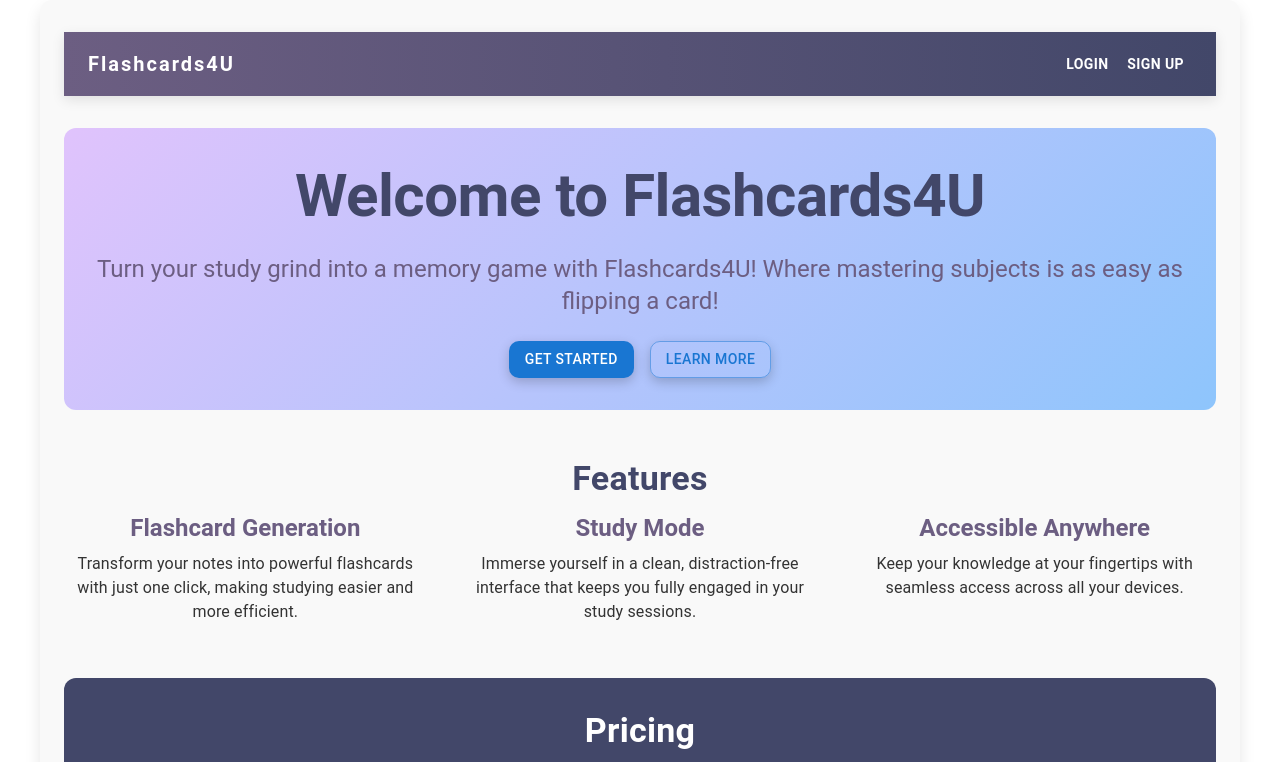
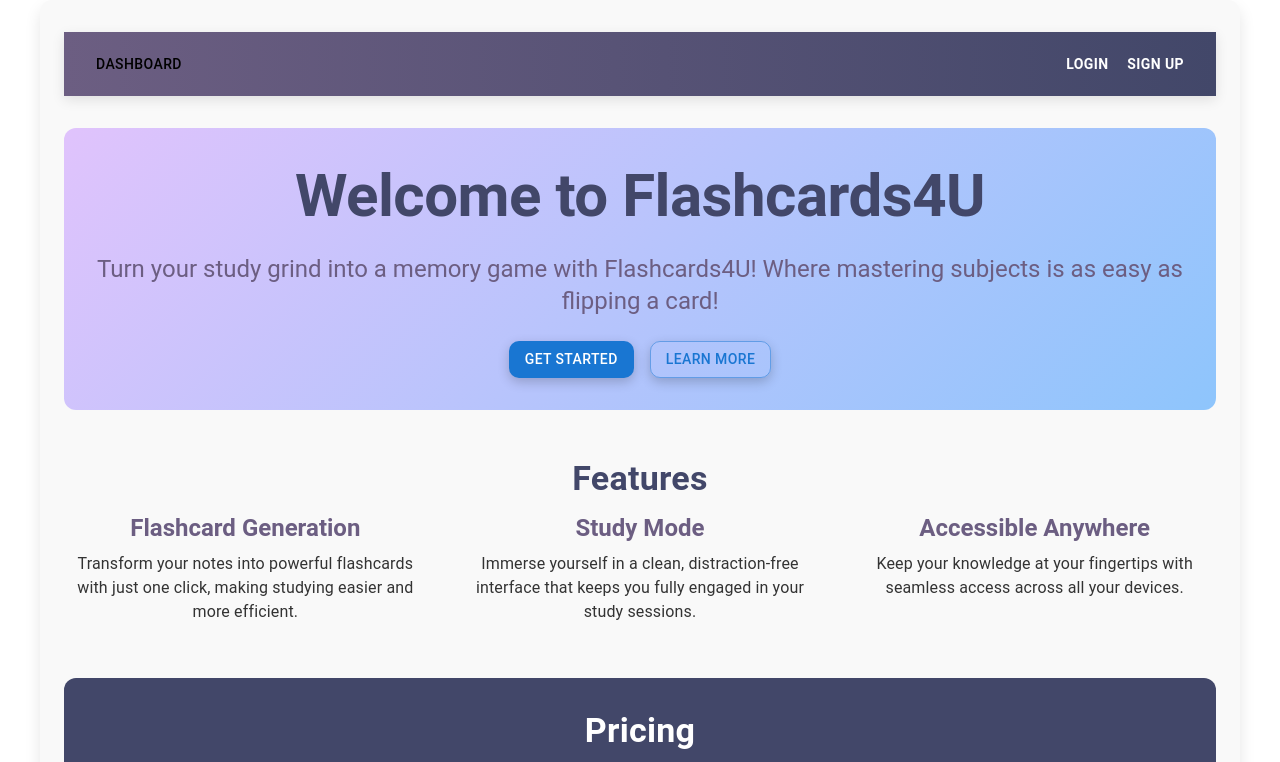
Before and after one commit to aljaarir/Flashcard_SaaS, a Next.js app: page / in a window 1280 px wide. Shown: the top 762 px of the page. Built offline with nearby package versions, Linux system fonts and the light colour scheme; no server answers.

Commit message:
Added Navigation Bar

```diff
--- a/app/page.js
+++ b/app/page.js
@@ -1,6 +1,7 @@
 'use client'
 
-import { AppBar, Button, Container, Toolbar, Typography, Box, Grid } from "@mui/material";
+import * as React from 'react';
+import { AppBar, Button, Container, Toolbar, Typography, Box, Grid, Menu, MenuItem, Link} from "@mui/material";
 import getStripe from "@/utils/get-stripe";
 import Head from "next/head";
 import { SignedIn, SignedOut, UserButton } from "@clerk/nextjs";
@@ -23,6 +24,17 @@ export default function Home() {
     }
   };
 
+  const [anchorEl, setAnchorEl] = React.useState(null);
+  const open = Boolean(anchorEl);
+
+  const handleClick = (event) => {
+    setAnchorEl(event.currentTarget);
+  };
+
+  const handleClose = () => {
+    setAnchorEl(null);
+  };
+
   return (
     <Container maxWidth="lg" sx={{ backgroundColor: '#f9f9f9', borderRadius: '12px', p: 4, boxShadow: '0 8px 16px rgba(0, 0, 0, 0.1)' }}>
       <Head>
@@ -33,9 +45,30 @@ export default function Home() {
 
       <AppBar position="static" sx={{ background: 'linear-gradient(90deg, #6C5E82 0%, #424769 100%)', boxShadow: '0 4px 12px rgba(0, 0, 0, 0.1)' }}>
         <Toolbar>
-          <Typography variant="h6" component="div" sx={{ flexGrow: 1, fontWeight: 'bold', letterSpacing: '0.1em' }}>
-            Flashcards4U
+        <Typography variant="h6" component="div" sx={{ flexGrow: 1, fontWeight: 'bold', letterSpacing: '0.1em' }}>
+          <Button
+            id="basic-button"
+            aria-controls={open ? 'basic-menu' : undefined}
+            aria-haspopup="true"
+            aria-expanded={open ? 'true' : undefined}
+            onClick={handleClick}
+            sx={{ color: 'black' }}
+          >
+            Dashboard
+          </Button>
           </Typography>
+          <Menu
+            id="basic-menu"
+            anchorEl={anchorEl}
+            open={open}
+            onClose={handleClose}
+            MenuListProps={{
+              'aria-labelledby': 'basic-button',
+            }}
+          >
+            <MenuItem onClick={handleClose}><Link color="inherit" underline="none" href="/generate">Generate Flashcards</Link></MenuItem>
+            <MenuItem onClick={handleClose}><Link color="inherit" underline="none" href="/flashcards">View saved Flashcard Groups</Link></MenuItem>
+          </Menu>
           <SignedOut>
             <Button color="inherit" href="/sign-in" sx={{ fontWeight: 'bold' }}>Login</Button>
             <Button color="inherit" href="/sign-up" sx={{ fontWeight: 'bold' }}>Sign Up</Button>
@@ -52,7 +85,7 @@ export default function Home() {
           Welcome to Flashcards4U
         </Typography>
         <Typography variant="h5" component="h2" gutterBottom sx={{ color: '#6C5E82' }}>
-        Turn your study grind into a memory game with Flashcards4U! Where mastering subjects is as easy as flipping a card!
+          Turn your study grind into a memory game with Flashcards4U! Where mastering subjects is as easy as flipping a card!
         </Typography>
         <Button variant="contained" color="primary" sx={{ borderRadius: '10px', mt: 2, mr: 2, boxShadow: '0 4px 12px rgba(0, 0, 0, 0.2)' }} href="/generate">
           Get Started
@@ -72,7 +105,7 @@ export default function Home() {
               Flashcard Generation
             </Typography>
             <Typography variant="body1" gutterBottom textAlign='center' sx={{ color: '#333' }}>
-            Transform your notes into powerful flashcards with just one click, making studying easier and more efficient.
+              Transform your notes into powerful flashcards with just one click, making studying easier and more efficient.
             </Typography>
           </Grid>
           <Grid item xs={12} sm={6} md={4}>
@@ -80,7 +113,7 @@ export default function Home() {
               Study Mode
             </Typography>
             <Typography variant="body1" gutterBottom textAlign='center' sx={{ color: '#333' }}>
-            Immerse yourself in a clean, distraction-free interface that keeps you fully engaged in your study sessions.
+              Immerse yourself in a clean, distraction-free interface that keeps you fully engaged in your study sessions.
             </Typography>
           </Grid>
           <Grid item xs={12} sm={6} md={4}>
```
Also changed, not shown: app/flashcards/page.js (+10 -9 lines).
